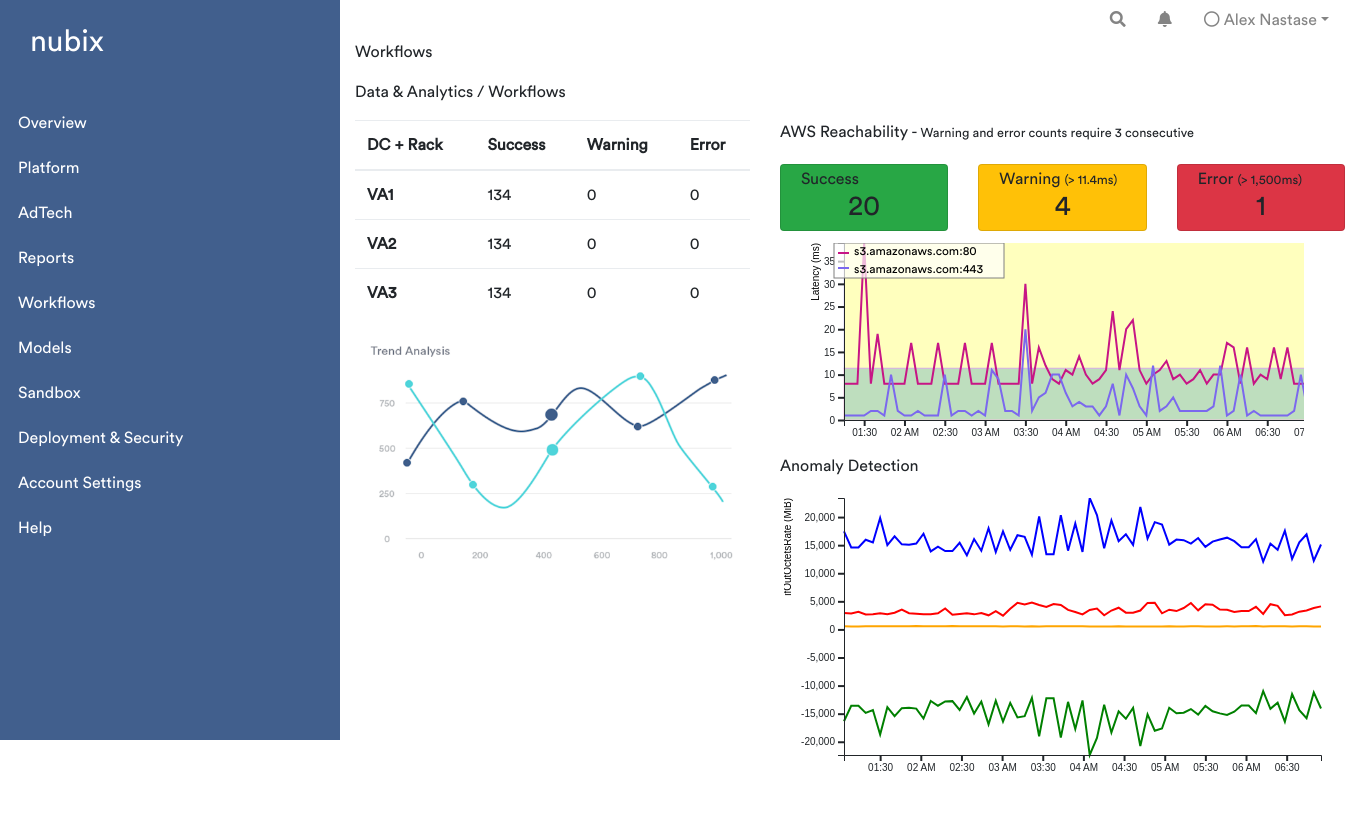
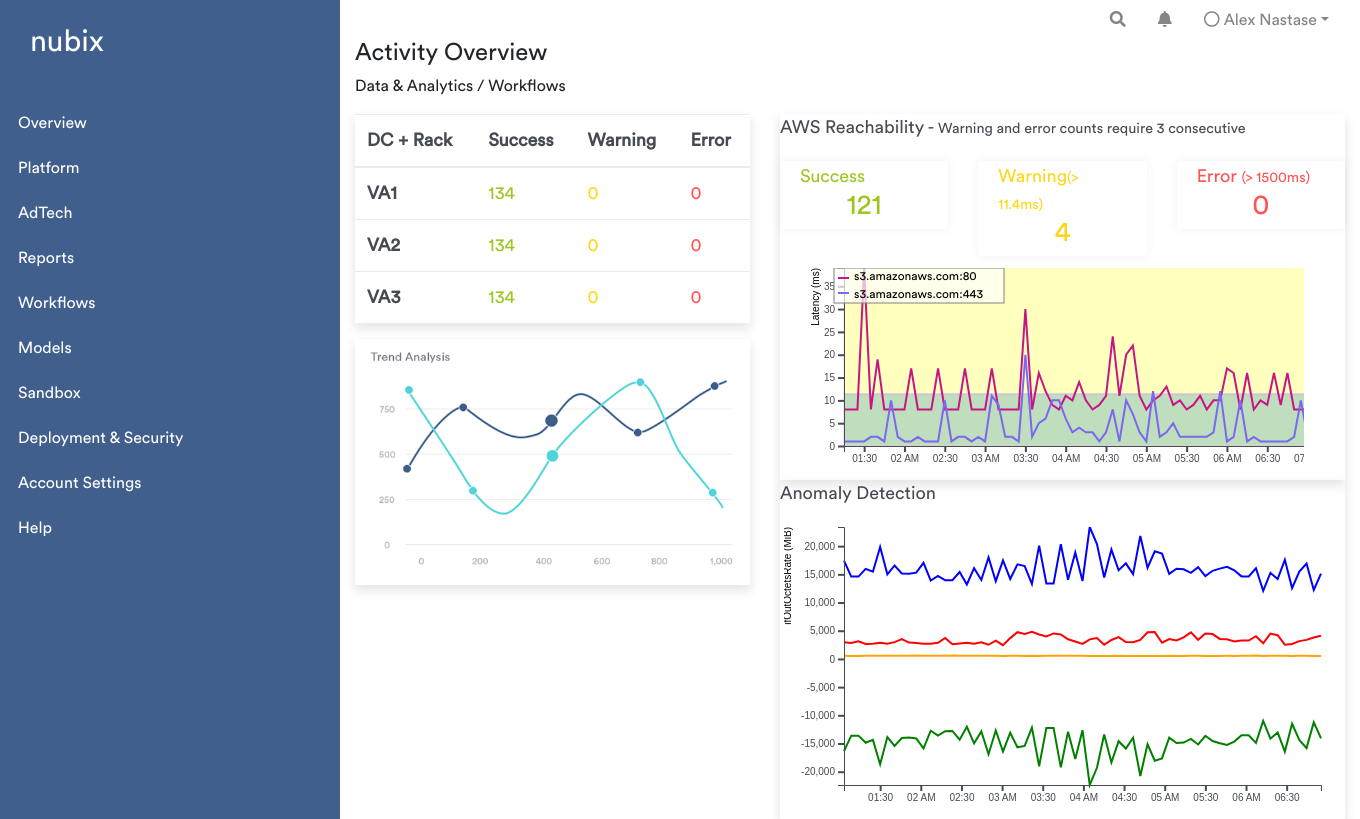
Before and after one commit to crowdbotics-users/Nubix-Dashboard, a PHP site: page /activity-overview.html in a window 1360 px wide; the page is wider, and only the part inside the window is pictured. Before the commit the page ends 771 px from the top of that part, so only its background shows below. Run offline with PHP 8.4, Linux system fonts and the light colour scheme; some libraries are stand-ins or nearby versions.

Commit message:
Styling charts

```diff
--- a/activity-overview.html
+++ b/activity-overview.html
@@ -51,11 +51,17 @@
           </li>
         </ul>
 
-          <p>Workflows</p>
-          <p>Data & Analytics / Workflows</p>
+
+        <div class="row">
+          <div class="col">
+            <h4>Activity Overview</h4>
+            <p>Data & Analytics / Workflows</p>
+          </div>
+        </div>
+
         <div class="row">
           <div class="col-5">
-            <table class="table">
+            <table class="table table-dcrack">
               <thead>
                 <tr>
                   <th scope="col">DC + Rack</th>
@@ -67,21 +73,21 @@
               <tbody>
                 <tr>
                   <th scope="row">VA1</th>
-                  <td>134</td>
-                  <td>0</td>
-                  <td>0</td>
+                  <td class="success-text">134</td>
+                  <td class="warning-text">0</td>
+                  <td class="error-text">0</td>
                 </tr>
                 <tr>
                   <th scope="row">VA2</th>
-                  <td>134</td>
-                  <td>0</td>
-                  <td>0</td>
+                  <td class="success-text">134</td>
+                  <td class="warning-text">0</td>
+                  <td class="error-text">0</td>
                 </tr>
                 <tr>
                   <th scope="row">VA3</th>
-                  <td>134</td>
-                  <td>0</td>
-                  <td>0</td>
+                  <td class="success-text">134</td>
+                  <td class="warning-text">0</td>
+                  <td class="error-text">0</td>
                 </tr>
               </tbody>
             </table>
@@ -94,30 +100,30 @@
 
           <div class="col-7">
             <!-- AWS Reachability -->
-            <div class="parent">
+            <div class="parent aws-chart">
                         <p class="graph-title">AWS Reachability - <small>Warning and error counts require 3 consecutive</small></p>
                         <div class="row pt-1 pb-2">
                           <div class="col-4">
-                            <div class="card bg-success">
-                              <div class="card-body pt-2 pb-0">
+                            <div class="card">
+                              <div class="card-body pt-2 pb-0 success-text">
                                 <div class="card-subtitle">Success</div>
-                                <h3 class="text-center">20</h3>
+                                <h3 class="text-center">121</h3>
                               </div>
                             </div>
                           </div>
                           <div class="col-4">
-                            <div class="card bg-warning">
-                              <div class="card-body pt-2 pb-0">
-                                <div class="card-subtitle">Warning <small>(> 11.4ms)</small></div>
+                            <div class="card">
+                              <div class="card-body pt-2 pb-0 warning-text">
+                                <div class="card-subtitle">Warning<small>(> 11.4ms)</small></div>
                                 <h3 class="text-center">4</h3>
                               </div>
                             </div>
                           </div>
                           <div class="col-4">
-                            <div class="card bg-danger">
-                              <div class="card-body pt-2 pb-0">
-                                <div class="card-subtitle">Error <small>(> 1,500ms)</small></div>
-                                <h3 class="text-center">1</h3>
+                            <div class="card">
+                              <div class="card-body pt-2 pb-0 error-text">
+                                <div class="card-subtitle">Error <small>(> 1500ms)</small></div>
+                                <h3 class="text-center">0</h3>
                               </div>
                             </div>
                           </div>
@@ -134,7 +140,7 @@
 
 
               <!-- Anomaly Detection -->
-              <div class="parent">
+              <div class="parent anomaly-chart">
                       <p class="graph-title">Anomaly Detection</p>
                       <div class="row p-1">
                         <div class="col-12">
--- a/css/_activity-overview.scss
+++ b/css/_activity-overview.scss
@@ -54,6 +54,24 @@
   }
 }
 
+.success-text {
+  color: $green-text;
+}
+
+.warning-text {
+  color: $yellow-text;
+}
+
+.error-text {
+  color: $red-text;
+}
+
+
+.card {
+  border: none !important;
+  box-shadow: 0 0 10px 0px rgba(119,119,119,0.1);
+}
+
 .dashboard-ttd-aws-reachability-graph line, .dashboard-ttd-aws-reachability-graph .line {
   fill: none;
   stroke-width: 2px;
@@ -73,3 +91,12 @@ line, .line {
   fill: none;
   stroke-width: 2px;
 }
+
+
+.table-dcrack, .trend-achart, .aws-chart, .anomaly-chart {
+  font-size: 18px;
+  color: $text-gray;
+  -webkit-box-shadow: 0px 5px 10px 0.8px rgba(0,0,0,0.1);
+  -moz-box-shadow: 0px 5px 10px 0.8px rgba(0,0,0,0.1);
+  box-shadow: 0px 5px 10px 0.8px rgba(0,0,0,0.1);
+}
--- a/css/_variables.scss
+++ b/css/_variables.scss
@@ -3,14 +3,19 @@
 $white: #ffffff;
 $purple: #4a43c0;
 $purple-hover: #413bb2;
+$text-gray: #464A53;
 $soft-gray: #e6e6e6;
 $light-gray: #848484;
 $strong-gray: #6e6e6e;
 $strongest-gray: #424242;
 $green: #69e0a6;
+$green-text: #9ec622;
 $blue: #57c1f9;
 $dark-blue: #415f8d;
 $dark-blue-hover: #375684;
+$yellow-text: #ffd616;
+$red-text: #ff5252;
+
 
 
 //FONTS
--- a/css/style.css
+++ b/css/style.css
@@ -38,6 +38,19 @@
   max-width: 100%;
   max-height: 100%; }
 
+.success-text {
+  color: #9ec622; }
+
+.warning-text {
+  color: #ffd616; }
+
+.error-text {
+  color: #ff5252; }
+
+.card {
+  border: none !important;
+  box-shadow: 0 0 10px 0px rgba(119, 119, 119, 0.1); }
+
 .dashboard-ttd-aws-reachability-graph line, .dashboard-ttd-aws-reachability-graph .line {
   fill: none;
   stroke-width: 2px; }
@@ -55,6 +68,13 @@ line, .line {
   fill: none;
   stroke-width: 2px; }
 
+.table-dcrack, .trend-achart, .aws-chart, .anomaly-chart {
+  font-size: 18px;
+  color: #464A53;
+  -webkit-box-shadow: 0px 5px 10px 0.8px rgba(0, 0, 0, 0.1);
+  -moz-box-shadow: 0px 5px 10px 0.8px rgba(0, 0, 0, 0.1);
+  box-shadow: 0px 5px 10px 0.8px rgba(0, 0, 0, 0.1); }
+
 body {
   font-family: Circular Std; }
 
@@ -68,7 +88,7 @@ body {
   padding: 20px 0px 20px 30px; }
 
 .navbar-primary {
-  height: 740px;
+  height: 100%;
   background-color: #4a43c0;
   -webkit-transition: all 0.1s ease-in-out;
   -moz-transition: all 0.1s ease-in-out;
--- a/css/style.scss
+++ b/css/style.scss
@@ -18,7 +18,7 @@ body {
 }
 
 .navbar-primary {
-  height:740px;
+  height:100%;
   background-color: $purple;
   -webkit-transition: all 0.1s ease-in-out;
   -moz-transition: all 0.1s ease-in-out;
```
Also changed, not shown: 1 other file.
